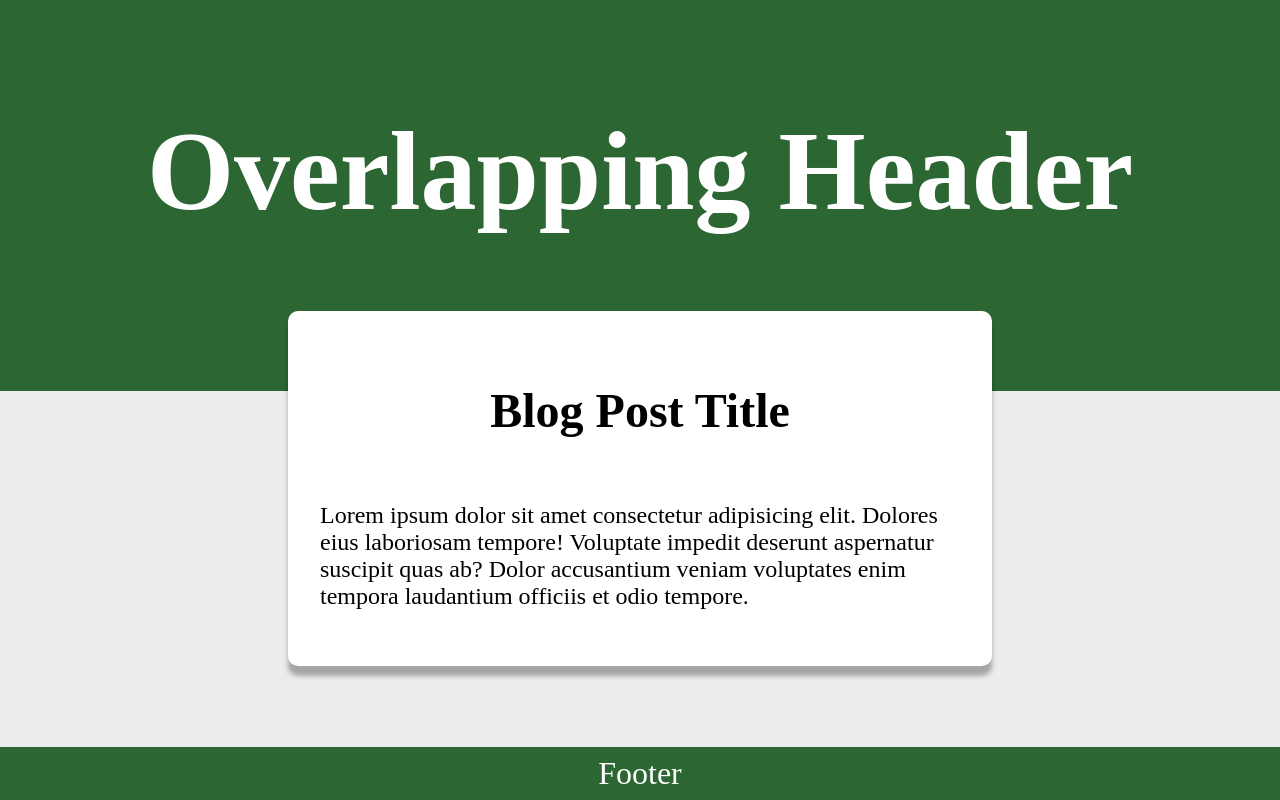
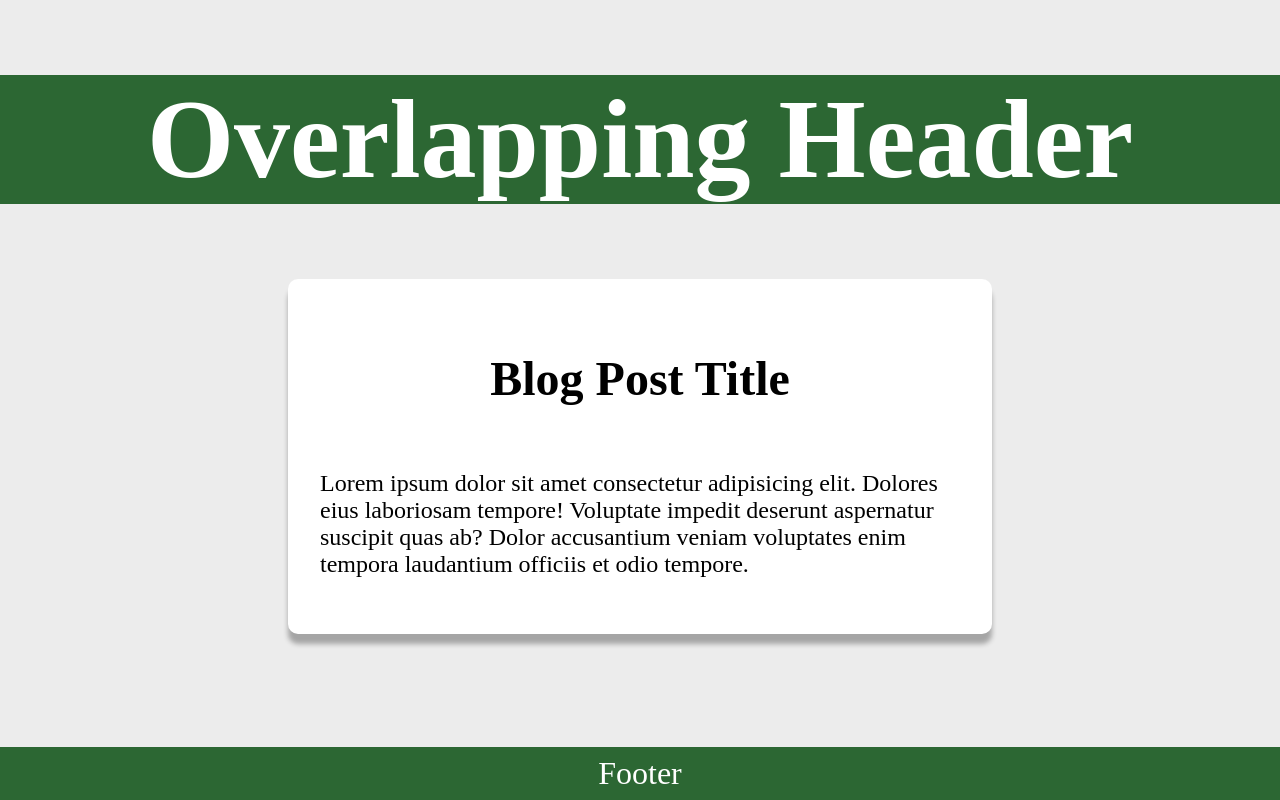
Before and after one commit to juncancode/overlapping, a plain HTML site: page index.html in a window 1280 px wide. Drawn offline with Linux system fonts and the light colour scheme.

Commit message:
overlapping with grid

```diff
--- a/style.css
+++ b/style.css
@@ -10,7 +10,6 @@ body {
     background:rgb(236, 236, 236);
     display: flex;
     flex-direction: column;
-    --overlap:5rem;
 }
 
 .wrapper {
@@ -22,7 +21,6 @@ header {
     color:#fff;
     font-size:3.5rem;
     text-align:center;
-    padding:2rem 2rem var(--overlap) 2rem;
 }
 
 main {
@@ -31,7 +29,6 @@ main {
     display:grid;
     place-items:center;
     margin:auto;
-    margin:calc(var(--overlap) * -1) auto;
     padding:2rem;
     background:#fff;
     border-radius:10px;
```
